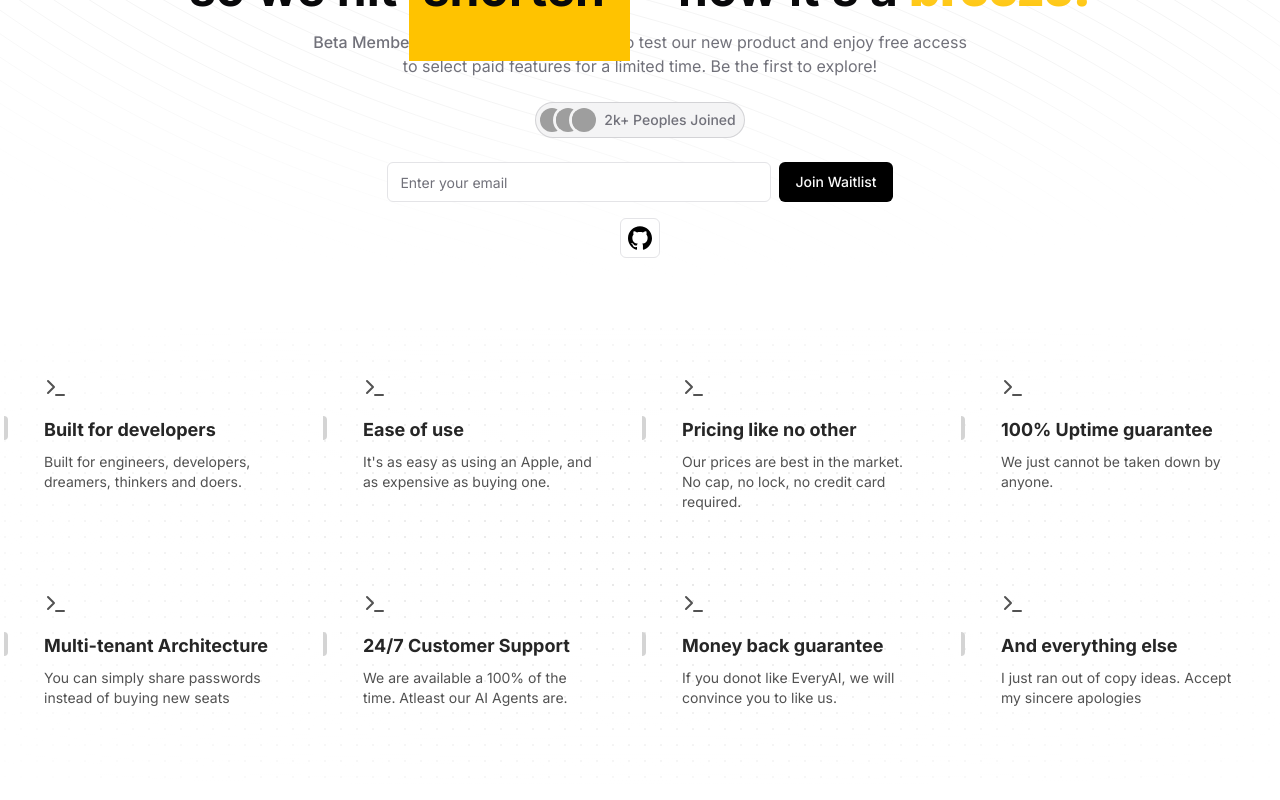
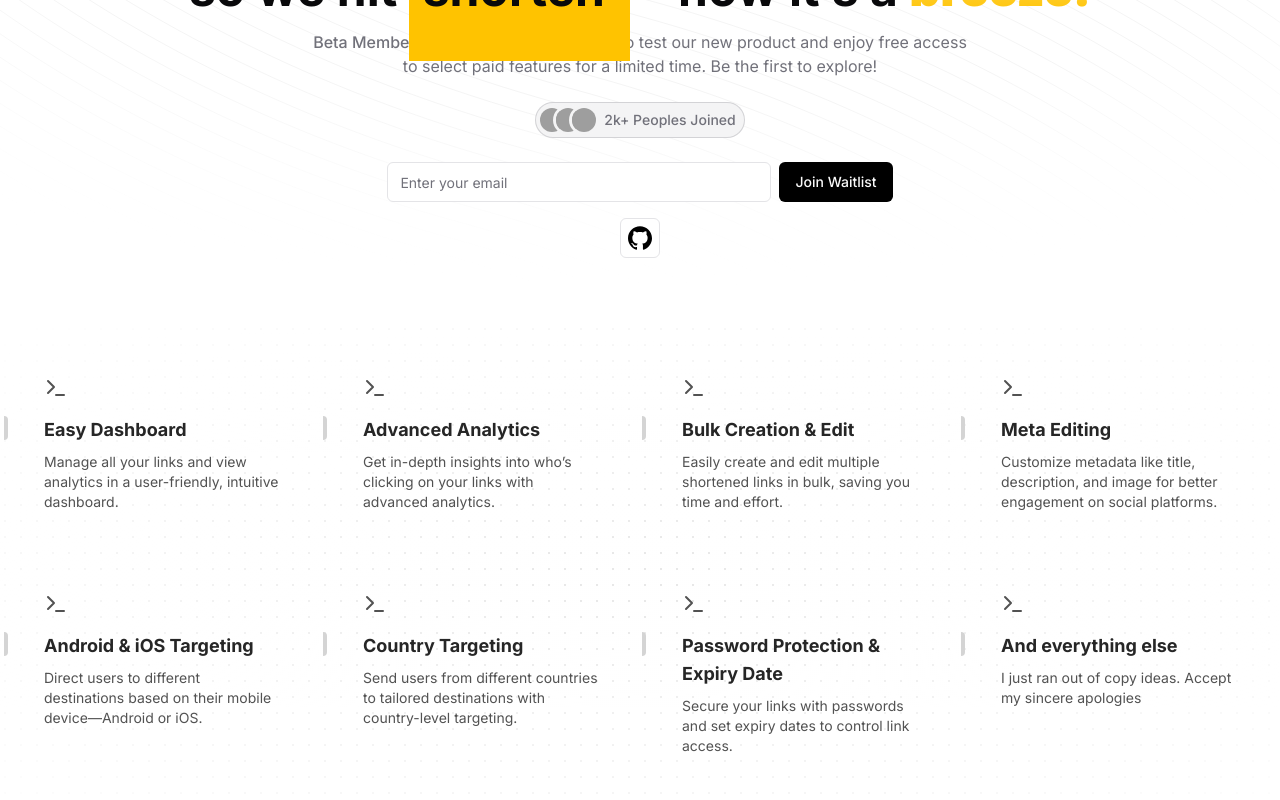
Before and after one commit to Hizla/waitlist-frontend, a Next.js app: page / in a window 1280 px wide. Shown: the part 312-1112 px from the top of the page. Built offline with nearby package versions, Linux system fonts and the light colour scheme; grey boxes are pictures that could not be loaded.

Commit message:
feat: add app features

```diff
--- a/app/page.tsx
+++ b/app/page.tsx
@@ -5,43 +5,43 @@ import { Terminal } from "lucide-react";
 export default function Home() {
   const features = [
     {
-      title: "Built for developers",
+      title: "Easy Dashboard",
       description:
-        "Built for engineers, developers, dreamers, thinkers and doers.",
+        "Manage all your links and view analytics in a user-friendly, intuitive dashboard.",
       icon: <Terminal />,
     },
     {
-      title: "Ease of use",
+      title: "Advanced Analytics",
       description:
-        "It's as easy as using an Apple, and as expensive as buying one.",
+        "Get in-depth insights into who’s clicking on your links with advanced analytics.",
       icon: <Terminal />,
     },
     {
-      title: "Pricing like no other",
+      title: "Bulk Creation & Edit",
       description:
-        "Our prices are best in the market. No cap, no lock, no credit card required.",
+        "Easily create and edit multiple shortened links in bulk, saving you time and effort.",
       icon: <Terminal />,
     },
     {
-      title: "100% Uptime guarantee",
-      description: "We just cannot be taken down by anyone.",
+      title: "Meta Editing",
+      description: "Customize metadata like title, description, and image for better engagement on social platforms.",
       icon: <Terminal />,
     },
     {
-      title: "Multi-tenant Architecture",
-      description: "You can simply share passwords instead of buying new seats",
+      title: "Android & iOS Targeting",
+      description: "Direct users to different destinations based on their mobile device—Android or iOS.",
       icon: <Terminal />,
     },
     {
-      title: "24/7 Customer Support",
+      title: "Country Targeting",
       description:
-        "We are available a 100% of the time. Atleast our AI Agents are.",
+        "Send users from different countries to tailored destinations with country-level targeting.",
       icon: <Terminal />,
     },
     {
-      title: "Money back guarantee",
+      title: "Password Protection & Expiry Date",
       description:
-        "If you donot like EveryAI, we will convince you to like us.",
+        "Secure your links with passwords and set expiry dates to control link access.",
       icon: <Terminal />,
     },
     {
```
